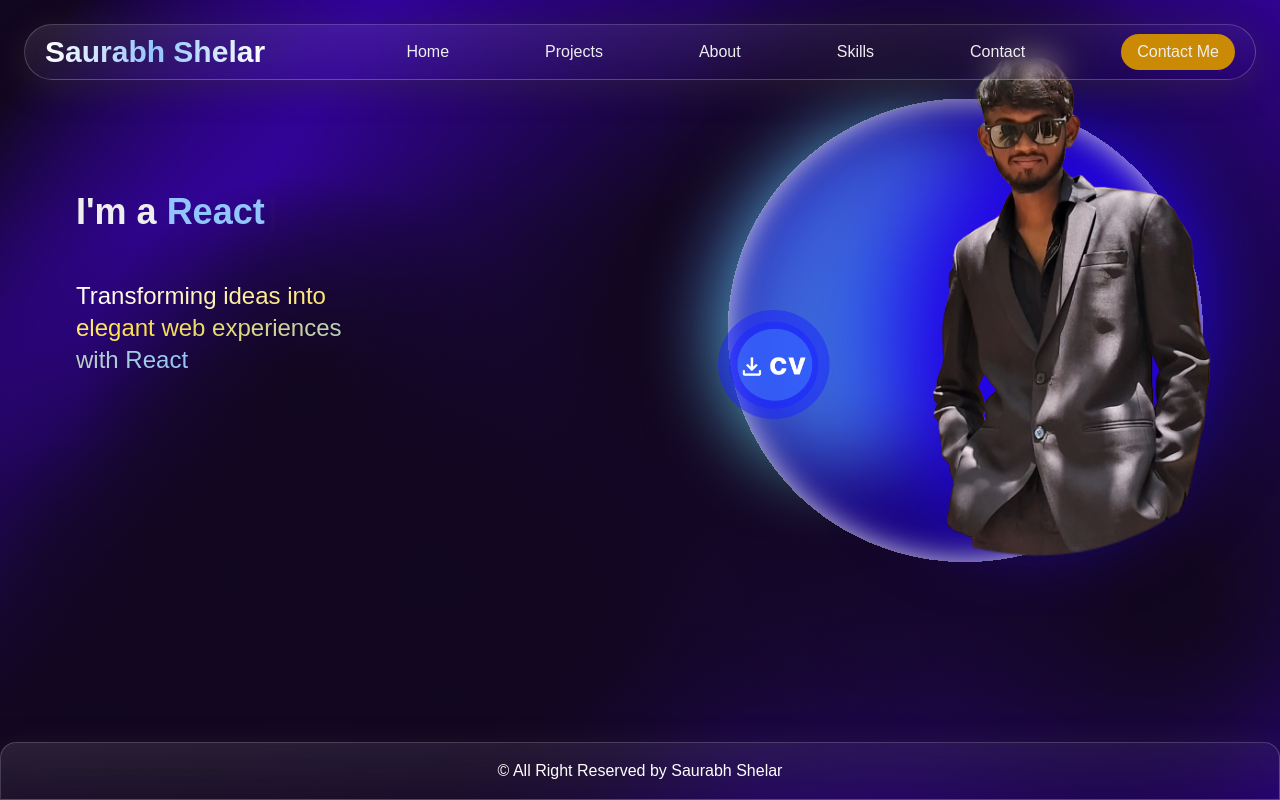
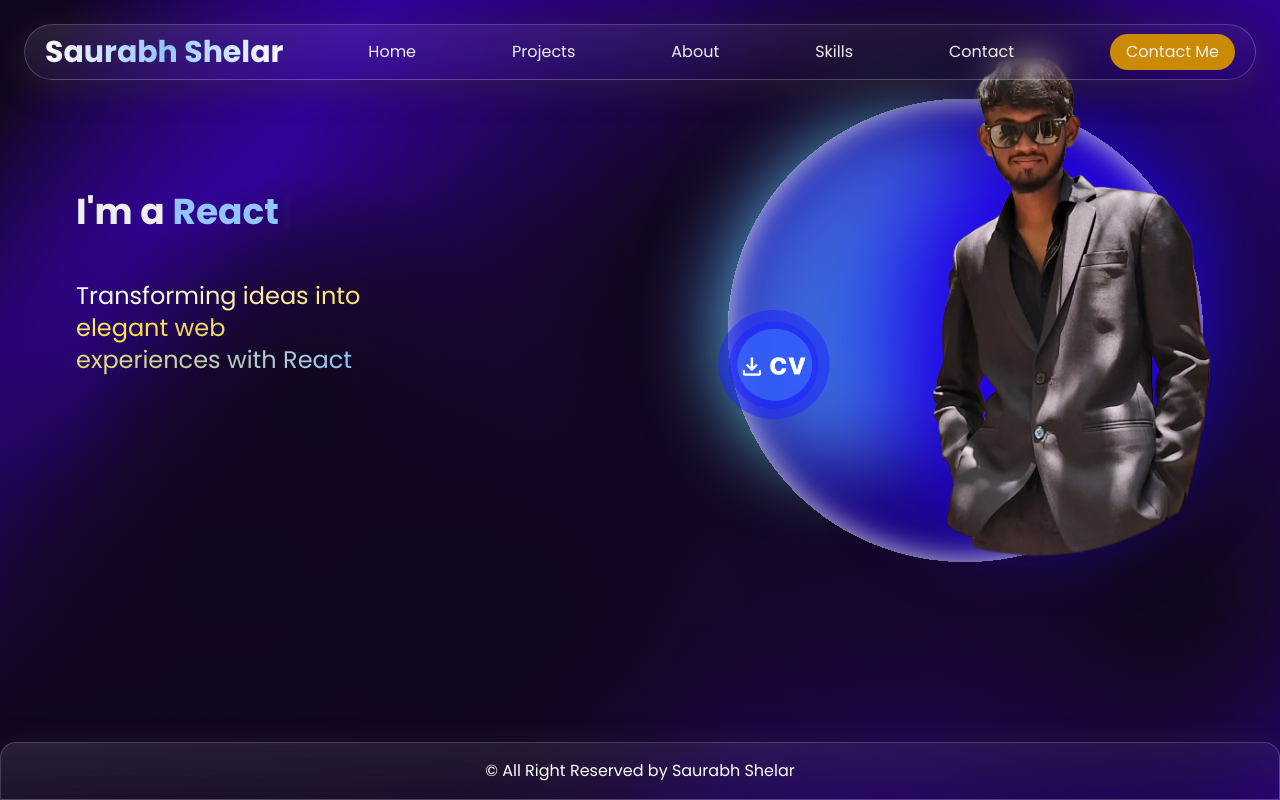
Before and after one commit to Saurabh7-sys/My-Portfolio, a React (Vite) app: page / in a window 1280 px wide. Shown: the top 800 px of the page. Built offline with nearby package versions, Linux system fonts and the light colour scheme.

Commit message:
Your commit message

```diff
--- a/src/index.css
+++ b/src/index.css
@@ -1,8 +1,11 @@
+@import url('https://fonts.googleapis.com/css2?family=Poppins:ital,wght@0,100;0,200;0,300;0,400;0,500;0,600;0,700;0,800;0,900;1,100;1,200;1,300;1,400;1,500;1,600;1,700;1,800;1,900&family=Space+Grotesk:wght@300..700&display=swap');
+
+
+
 @tailwind base;
 @tailwind components;
 @tailwind utilities;
 
-@import url('https://fonts.googleapis.com/css2?family=Poppins:ital,wght@0,100;0,200;0,300;0,400;0,500;0,600;0,700;0,800;0,900;1,100;1,200;1,300;1,400;1,500;1,600;1,700;1,800;1,900&family=Space+Grotesk:wght@300..700&display=swap');
 
 
 body{
```
